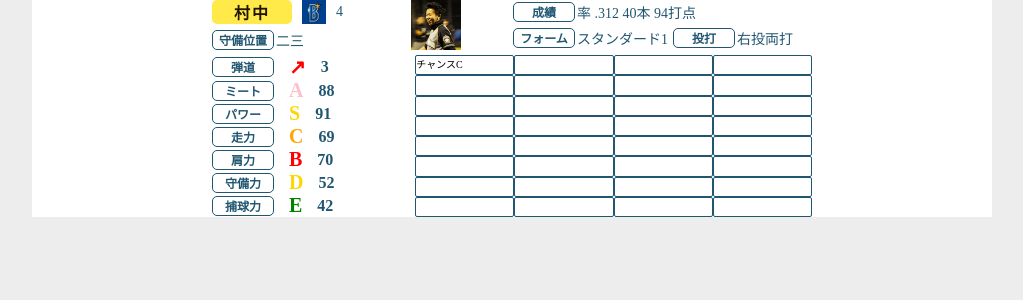
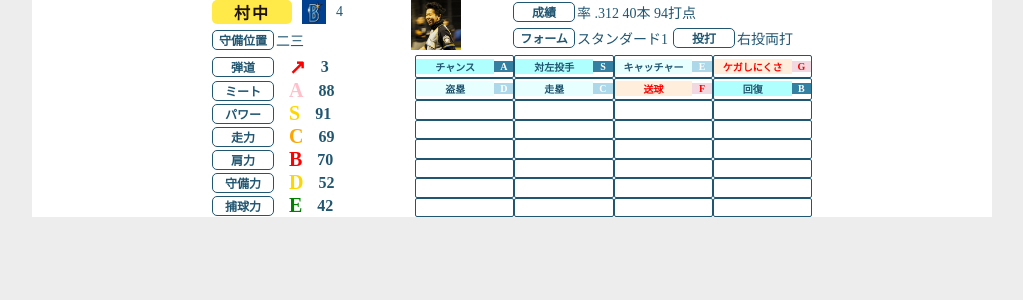
Before and after one commit to MuranakaKousuke/front-ball, a React (Create React App) app: page / in a window 1280 px wide. Shown: the top 300 px of the page, without its empty margins (128-1151 px from the left). Built offline with nearby package versions, Linux system fonts and the light colour scheme.

Commit message:
基本の特集能力を作成　要リファクタリング

```diff
--- /dev/null
+++ b/src/utils/caliculators.ts
@@ -0,0 +1,115 @@
+import { TextColor, LankColor } from "../utils/color";
+
+// --------------- 基本ステータスランク生成 --------------- //
+export const lankCreator = (status: number): string => {
+  switch (true) {
+    case status >= 90:
+      return 'S';
+    case status >= 80 && status < 90:
+      return 'A';
+    case status >= 70 && status < 80:
+      return 'B';
+    case status >= 60 && status < 70:
+      return 'C';
+    case status >= 50 && status < 60:
+      return 'D';
+    case status >= 40 && status < 50:
+      return 'E';
+    case status >= 20 && status < 40:
+      return 'F';
+    case status >= 1 && status < 20:
+      return 'G';
+    default:
+      return '?'
+  }
+}
+
+// --------------- 基本ステータスランクカラー生成 --------------- //
+export const lankColorCreator = (status: number): string => {
+  switch (true) {
+    case status >= 90 && status <= 100:
+      return LankColor.S;
+    case status >= 80 && status < 90:
+      return LankColor.A;
+    case status >= 70 && status < 80:
+      return LankColor.B;
+    case status >= 60 && status < 70:
+      return LankColor.C;
+    case status >= 50 && status < 60:
+      return LankColor.D;
+    case status >= 40 && status < 50:
+      return LankColor.E;
+    case status >= 20 && status < 40:
+      return LankColor.F;
+    case status >= 1 && status < 20:
+      return LankColor.G;
+    default:
+      return TextColor.BLACK;
+  }
+}
+
+// --------------- カラーオブジェクト定義 --------------- //
+type ColorObject = {
+  backGroundColor: string;
+  fontWeight: string;
+  color: string;
+}
+// --------------- 特殊能力ラベルカラー生成 --------------- //
+export const specialLabelColorCreator = (status: number): ColorObject => {
+  switch (true) {
+    case status >= 70:
+      return {
+        backGroundColor: '#afffff',
+        fontWeight: 'bold',
+        color: TextColor.DEFAULT,
+      };
+    case status < 70 && status >= 40:
+      return {
+        backGroundColor: '#e8ffff',
+        fontWeight: 'bold',
+        color: TextColor.DEFAULT,
+      };
+    case status < 40:
+      return {
+        backGroundColor: '#ffeedc',
+        fontWeight: 'bold',
+        color: TextColor.RED,
+      };
+    default:
+      return {
+        backGroundColor: TextColor.RED,
+        fontWeight: 'normal',
+        color: TextColor.RED,
+      };
+  }
+}
+
+// --------------- 特殊能力ランクカラー生成 --------------- //
+export const specialLankColorCreator = (status: number): ColorObject => {
+  switch (true) {
+    case status >= 70:
+      return {
+        backGroundColor: '#3380a2',
+        fontWeight: 'bold',
+        color: TextColor.WHITE,
+      };
+    case status < 70 && status >= 40:
+      return {
+        backGroundColor: '#add8ea',
+        fontWeight: 'bold',
+        color: TextColor.WHITE,
+      };
+    case status < 40:
+      return {
+        backGroundColor: '#f2d8e0',
+        fontWeight: 'bold',
+        color: TextColor.RED,
+      };
+    default:
+      return {
+        backGroundColor: TextColor.RED,
+        fontWeight: 'normal',
+        color: TextColor.RED,
+      };
+  }
+}
--- a/src/utils/color.ts
+++ b/src/utils/color.ts
@@ -2,6 +2,7 @@ export const TextColor = {
   DEFAULT: '#215671',
   BLACK: '#1f1400',
   RED: 'red',
+  WHITE: 'white',
 }
 
 export const LankColor = {
--- a/src/views/components/atoms/InlineText/index.tsx
+++ b/src/views/components/atoms/InlineText/index.tsx
@@ -1,10 +1,13 @@
 import React from 'react';
 import styled from 'styled-components';
-import { TextColor, LankColor } from "../../../../utils/color";
+
+import { TextColor } from "../../../../utils/color";
+import { lankCreator, lankColorCreator, specialLabelColorCreator, specialLankColorCreator } from '../../../../utils/caliculators';
 
 // --------------- 抽象 --------------- //
 type StyledProps = {
   color?: string;
+  backgroundColor?: string;
   fontSize?: string;
   fontWeight?: string;
 }
@@ -15,6 +18,7 @@ type ComponentsProps = {
 
 const StyledText = styled.span<StyledProps>`
   color: ${({color}) => color ? color: TextColor.DEFAULT};
+  background-color: ${({backgroundColor}) => backgroundColor ? backgroundColor : 'white'};
   font-size: ${({fontSize}) => fontSize ? fontSize : '1.6em'};
   font-weight: ${({fontWeight}) => fontWeight ? fontWeight : 'normal'};
 `
@@ -22,12 +26,14 @@ const StyledText = styled.span<StyledProps>`
 const InlineText: React.FC<ComponentsProps & StyledProps> = ({
   children,
   color,
+  backgroundColor,
   fontSize,
   fontWeight,
 }) => {
   return (
     <StyledText
       color={color}
+      backgroundColor={backgroundColor}
       fontSize={fontSize}
       fontWeight={fontWeight}
     >
@@ -43,11 +49,13 @@ export default InlineText;
 export const SmallText: React.FC<ComponentsProps & StyledProps> = ({
   children,
   color,
+  backgroundColor,
   fontWeight
 }) => {
   return (
     <InlineText
       color={color}
+      backgroundColor={backgroundColor}
       fontWeight={fontWeight}
       fontSize='1em'
     >
@@ -60,11 +68,13 @@ export const SmallText: React.FC<ComponentsProps & StyledProps> = ({
 export const SmallerText: React.FC<ComponentsProps & StyledProps> = ({
   children,
   color,
+  backgroundColor,
   fontWeight
 }) => {
   return (
     <InlineText
       color={color}
+      backgroundColor={backgroundColor}
       fontWeight={fontWeight}
       fontSize='1.4em'
     >
@@ -77,11 +87,13 @@ export const SmallerText: React.FC<ComponentsProps & StyledProps> = ({
 export const MediumText: React.FC<ComponentsProps & StyledProps> = ({
   children,
   color,
+  backgroundColor,
   fontWeight
 }) => {
   return (
     <InlineText
       color={color}
+      backgroundColor={backgroundColor}
       fontWeight={fontWeight}
       fontSize='1.6em'
     >
@@ -94,11 +106,13 @@ export const MediumText: React.FC<ComponentsProps & StyledProps> = ({
 export const LargerText: React.FC<ComponentsProps & StyledProps> = ({
   children,
   color,
+  backgroundColor,
   fontWeight
 }) => {
   return (
     <InlineText
       color={color}
+      backgroundColor={backgroundColor}
       fontWeight={fontWeight}
       fontSize='1.8em'
     >
@@ -111,11 +125,13 @@ export const LargerText: React.FC<ComponentsProps & StyledProps> = ({
 export const LargeText: React.FC<ComponentsProps & StyledProps> = ({
   children,
   color,
+  backgroundColor,
   fontWeight
 }) => {
   return (
     <InlineText
       color={color}
+      backgroundColor={backgroundColor}
       fontWeight={fontWeight}
       fontSize='2em'
     >
@@ -156,53 +172,7 @@ export const BallisticText: React.FC<ComponentsProps> = ({
 type StatusProps = {
   status: number;
 }
-// --------------- ステータスランクテキスト --------------- //
-const lankCreator = (status: number): string => {
-  switch (true) {
-    case status >= 90:
-      return 'S';
-    case status >= 80 && status < 90:
-      return 'A';
-    case status >= 70 && status < 80:
-      return 'B';
-    case status >= 60 && status < 70:
-      return 'C';
-    case status >= 50 && status < 60:
-      return 'D';
-    case status >= 40 && status < 50:
-      return 'E';
-    case status >= 20 && status < 40:
-      return 'F';
-    case status >= 1 && status < 20:
-      return 'G';
-    default:
-      return '?'
-  }
-}
-
-const lankColorCreator = (status: number): string => {
-  switch (true) {
-    case status >= 90 && status <= 100:
-      return LankColor.S;
-    case status >= 80 && status < 90:
-      return LankColor.A;
-    case status >= 70 && status < 80:
-      return LankColor.B;
-    case status >= 60 && status < 70:
-      return LankColor.C;
-    case status >= 50 && status < 60:
-      return LankColor.D;
-    case status >= 40 && status < 50:
-      return LankColor.E;
-    case status >= 20 && status < 40:
-      return LankColor.F;
-    case status >= 1 && status < 20:
-      return LankColor.G;
-    default:
-      return TextColor.BLACK;
-  }
-}
-
+// --------------- 基本ステータスランクテキスト --------------- //
 export const StatusLankText: React.FC<StatusProps> = ({
   status
 }) => {
@@ -216,3 +186,43 @@ export const StatusLankText: React.FC<StatusProps> = ({
     </LargeText>
   );
 }
+
+// --------------- statusを能力値として受け取る--------------- //
+type SpecialLabelProps = {
+  children: string;
+  status: number;
+}
+// --------------- 特殊能力ラベルテキスト --------------- //
+export const SpecialLabelText: React.FC<SpecialLabelProps> = ({
+  children,
+  status
+}) => {
+  const colorObj = specialLabelColorCreator(status);
+  return (
+    <SmallText
+      color={colorObj.color}
+      backgroundColor={colorObj.backGroundColor}
+      fontSize='1.2em'
+      fontWeight={colorObj.fontWeight}
+    >
+      {children}
+    </SmallText>
+  );
+}
+
+// --------------- 特殊能力ステータスランクテキスト --------------- //
+export const SpecialLankText: React.FC<StatusProps> = ({
+  status
+}) => {
+  const colorObj = specialLankColorCreator(status);
+  return (
+    <SmallText
+      color={colorObj.color}
+      backgroundColor={colorObj.backGroundColor}
+      fontSize='1.2em'
+      fontWeight='bold'
+    >
+      {lankCreator(status)}
+    </SmallText>
+  );
+}
--- a/src/views/components/atoms/Label/index.tsx
+++ b/src/views/components/atoms/Label/index.tsx
@@ -108,6 +108,7 @@ export const BasicLabel: React.FC<ComponentsProps> = ({
 }
 
 // --------------- 基本情報ステータス名ラベル --------------- //
+// TODO: レスポンシブになるよう修正する
 const statusLabelWidthCreator = () => {
   const mq = window.matchMedia('(max-width: 600px)');
   if (mq.matches) {
--- a/src/views/components/templates/PlayerTemplate.tsx
+++ b/src/views/components/templates/PlayerTemplate.tsx
@@ -4,7 +4,7 @@ import styled from 'styled-components';
 import PlayerHeader from '../organisms/Player/PlayerHeader';
 
 import { StatusLabel } from '../atoms/Label';
-import { StatusText, BallisticText, StatusLankText } from '../atoms/InlineText';
+import { SmallText , StatusText, BallisticText, StatusLankText, SpecialLabelText, SpecialLankText } from '../atoms/InlineText';
 
 const Player = () => {
   return (
@@ -49,14 +49,38 @@ const Player = () => {
           </PlayerStatus>
         </PlayerStatusList>
         <PlayerSpecialStatus>
-          <SpecialStatus>チャンスC</SpecialStatus>
-          <SpecialStatus></SpecialStatus>
-          <SpecialStatus></SpecialStatus>
-          <SpecialStatus></SpecialStatus>
-          <SpecialStatus></SpecialStatus>
-          <SpecialStatus></SpecialStatus>
-          <SpecialStatus></SpecialStatus>
-          <SpecialStatus></SpecialStatus>
+          <SpecialStatus>
+            <SpecialLabelText status={88}>チャンス</SpecialLabelText>
+            <SpecialLankText status={88} />
+          </SpecialStatus>
+          <SpecialStatus>
+            <SpecialLabelText status={91}>対左投手</SpecialLabelText>
+            <SpecialLankText status={91} />
+          </SpecialStatus>
+          <SpecialStatus>
+            <SpecialLabelText status={42}>キャッチャー</SpecialLabelText>
+            <SpecialLankText status={42} />
+          </SpecialStatus>
+          <SpecialStatus>
+            <SpecialLabelText status={18}>ケガしにくさ</SpecialLabelText>
+            <SpecialLankText status={18} />
+          </SpecialStatus>
+          <SpecialStatus>
+            <SpecialLabelText status={52}>盗塁</SpecialLabelText>
+            <SpecialLankText status={52} />
+          </SpecialStatus>
+          <SpecialStatus>
+            <SpecialLabelText status={69}>走塁</SpecialLabelText>
+            <SpecialLankText status={69} />
+          </SpecialStatus>
+          <SpecialStatus>
+            <SpecialLabelText status={21}>送球</SpecialLabelText>
+            <SpecialLankText status={21} />
+          </SpecialStatus>
+          <SpecialStatus>
+            <SpecialLabelText status={70}>回復</SpecialLabelText>
+            <SpecialLankText status={70} />
+          </SpecialStatus>
           <SpecialStatus></SpecialStatus>
           <SpecialStatus></SpecialStatus>
           <SpecialStatus></SpecialStatus>
@@ -139,14 +163,17 @@ const PlayerStatus = styled.div`
   }
 `
 
-
 const PlayerSpecialStatus = styled.div`
   display: grid;
   grid-template-columns: repeat(4, 1fr);
 `
 
 const SpecialStatus = styled.div`
-  min-height: 1.6em;
+  min-height: 1.2em;
+  text-align: center;
+  display: grid;
+  align-items: center;
+  grid-template-columns: 4fr 1fr;
   background-color:#ffffff;
   border: solid 1px #215671;
   border-radius: 2px;
```
Also changed, not shown: 1 other file (tests, documents, lock files or other folders).
